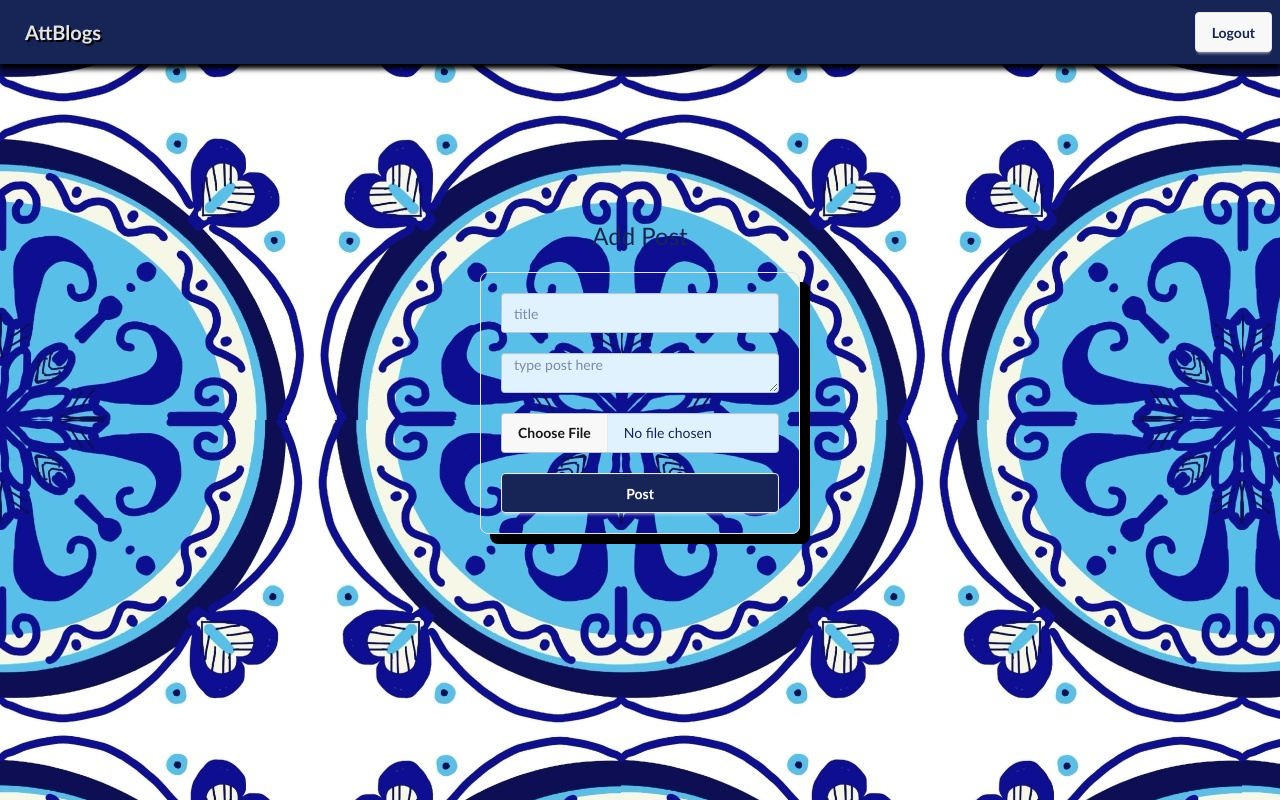
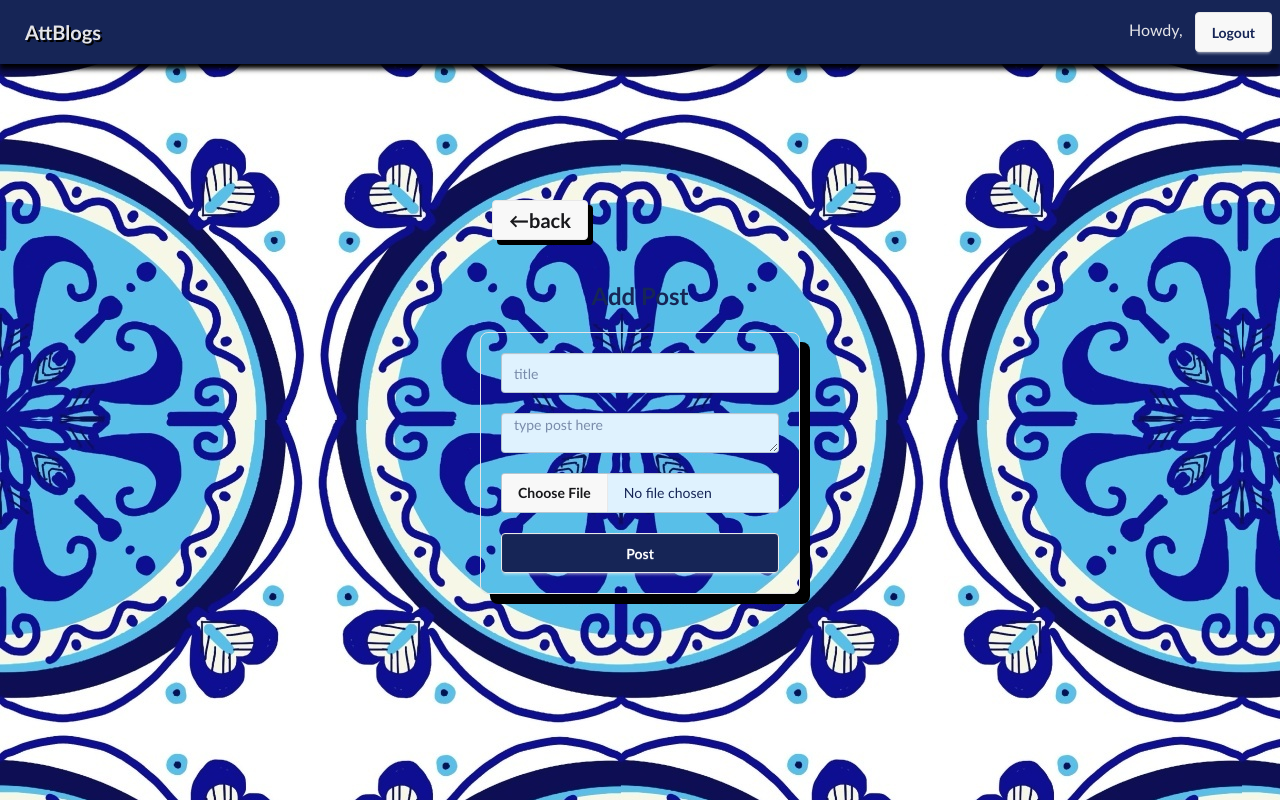
Before and after one commit to amr-essayyed/MERN_proj, a React (Vite) app in the folder client/: page /addpost in a window 1280 px wide. Built offline with nearby package versions, Linux system fonts and the light colour scheme; no server answers; sample sign-in values are in the browser's storage.

Commit message:
add back button and logged user name

```diff
--- a/client/src/components/NavBar.jsx
+++ b/client/src/components/NavBar.jsx
@@ -16,7 +16,10 @@ export default function NavBar() {
         <div className="flex-none">
           {
             (authenticate())?
-              <a className="btn text-blue-950" onClick={logout}>Logout</a>
+              <div>
+                <span className="p-2 ">Howdy, {localStorage.user}</span>
+                <a className="btn text-blue-950" onClick={logout}>Logout</a>
+              </div>
             :
               <ul className="menu menu-horizontal">
                   <li><NavLink to="/login" className="btn">Login</NavLink></li>
--- a/client/src/pages/AddPost.jsx
+++ b/client/src/pages/AddPost.jsx
@@ -1,13 +1,15 @@
 import React from 'react';
 import PostForm from '../components/PostForm';
 import usePosts from '../hooks/usePosts';
+import { NavLink } from 'react-router';
 
 export default function AddPost() {
   const {hndlAddPost, loading, uploading} = usePosts();
 
   return (
     <div className="mt-50">
-      <div className="h-1 text-2xl text-center p-5 pb-8 m-5">Add Post</div>
+      <div className=" flex justify-center pr-50"><NavLink className="btn text-xl font-bold shadow-[5px_5px_0px_black]" to="/">←back</NavLink></div>
+      <div className="h-1 text-2xl font-extrabold text-shadow-white text-center p-5 pb-8 m-5">Add Post</div>
       <PostForm hndlSubmit={hndlAddPost} uploading={uploading} />
     </div>
   )
--- a/client/src/pages/EditPost.jsx
+++ b/client/src/pages/EditPost.jsx
@@ -2,6 +2,7 @@ import React from 'react'
 import PostForm from '../components/PostForm';
 import usePosts from '../hooks/usePosts'
 import { useLocation } from 'react-router';
+import { NavLink } from 'react-router';
 
 export default function EditPost() {
     const {hndlEditPost, loading, uploading}= usePosts();
@@ -10,6 +11,7 @@ export default function EditPost() {
 
     return (
         <div className="mt-50">
+            <div className=" flex justify-center pr-50"><NavLink className="btn text-xl font-bold shadow-[5px_5px_0px_black]" to="/">←back</NavLink></div>
             <div className="h-1 text-2xl text-center p-5 pb-8 m-5">Edit Post</div>
             <PostForm id={post._id} user={post.user} _title={post.title} _body={post.postBody} _iamgeURL={post.image} hndlSubmit={hndlEditPost} uploading={uploading} />
         </div>
```
